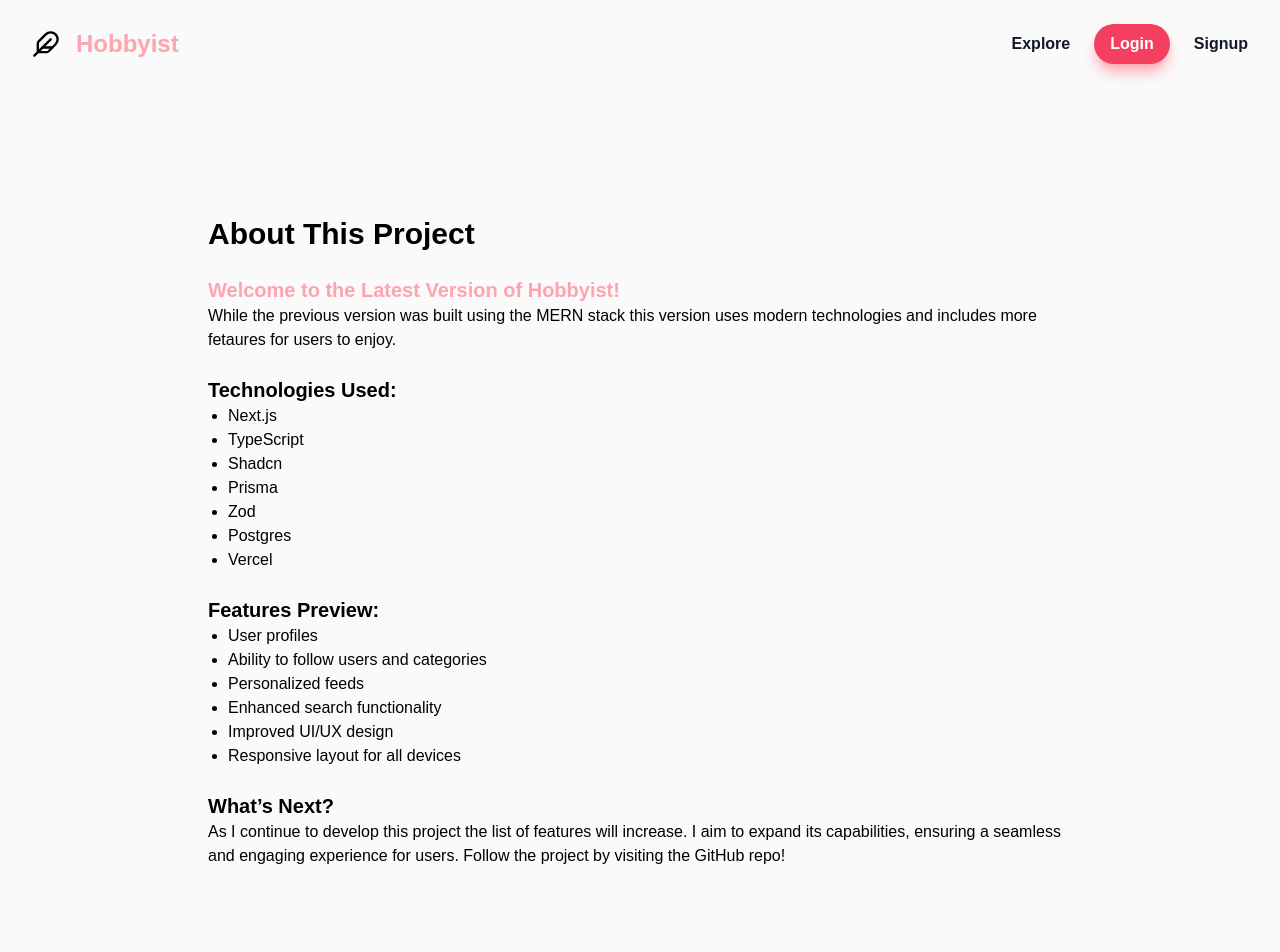
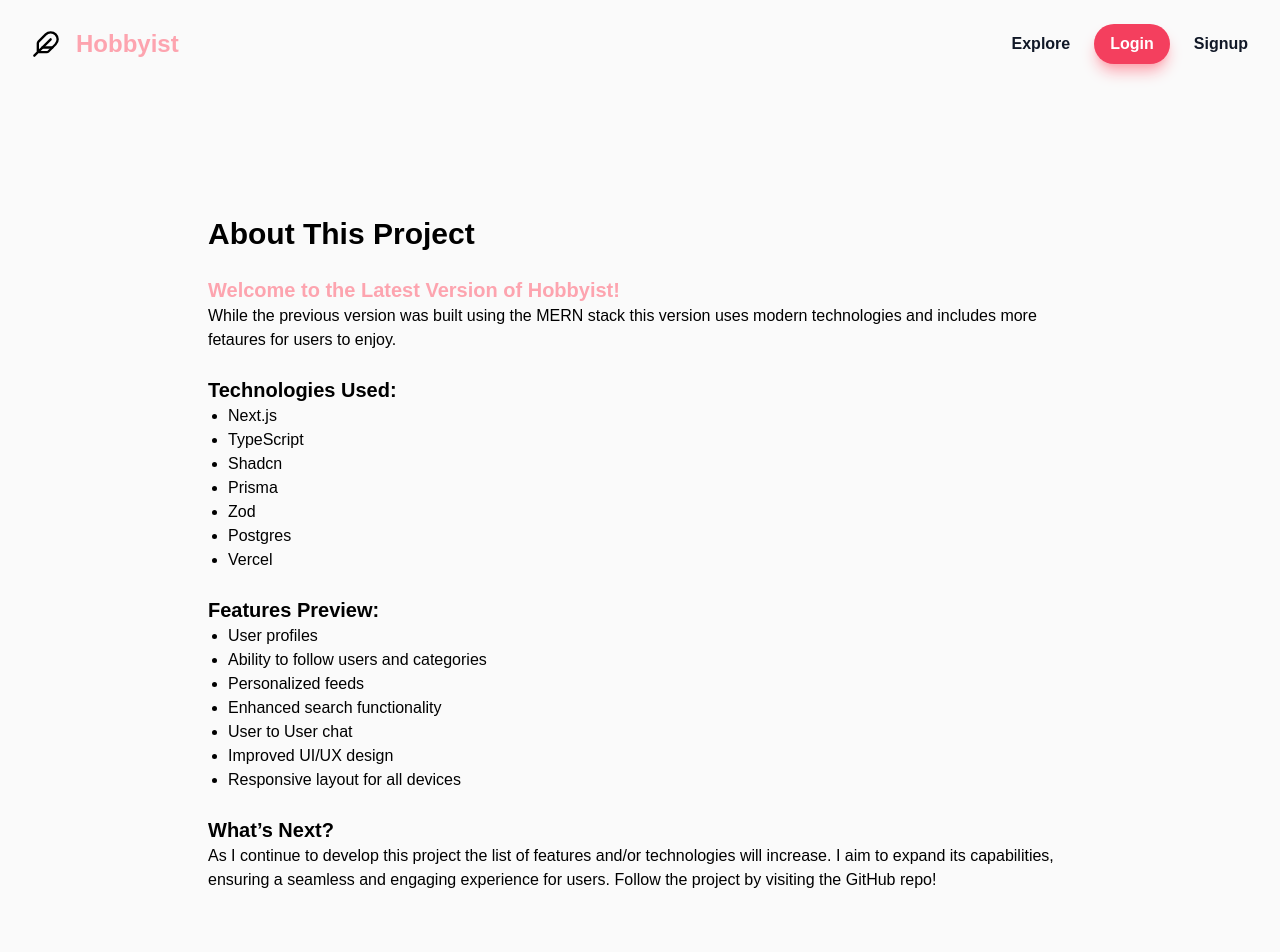
Before and after one commit to pllealfunes/nextjs-hobbyist, a Next.js app: page /about in a window 1280 px wide. Shown: the top 952 px of the page. Built offline with nearby package versions, Linux system fonts and the light colour scheme.

Commit message:
updated readme and about page

```diff
--- a/src/app/about/page.tsx
+++ b/src/app/about/page.tsx
@@ -41,19 +41,19 @@ export default function About() {
             <li>Ability to follow users and categories</li>
             <li>Personalized feeds</li>
             <li>Enhanced search functionality</li>
+            <li>User to User chat</li>
             <li>Improved UI/UX design</li>
             <li>Responsive layout for all devices</li>
-            {/* Add more features here as you implement them */}
           </ul>
         </section>
 
         <section className="mb-6">
           <h2 className="text-xl font-semibold">What’s Next?</h2>
           <p>
-            As I continue to develop this project the list of features will
-            increase. I aim to expand its capabilities, ensuring a seamless and
-            engaging experience for users. Follow the project by visiting the
-            GitHub repo!
+            As I continue to develop this project the list of features and/or
+            technologies will increase. I aim to expand its capabilities,
+            ensuring a seamless and engaging experience for users. Follow the
+            project by visiting the GitHub repo!
           </p>
         </section>
       </div>
```
Also changed, not shown: 1 other file (tests, documents, lock files or other folders).
